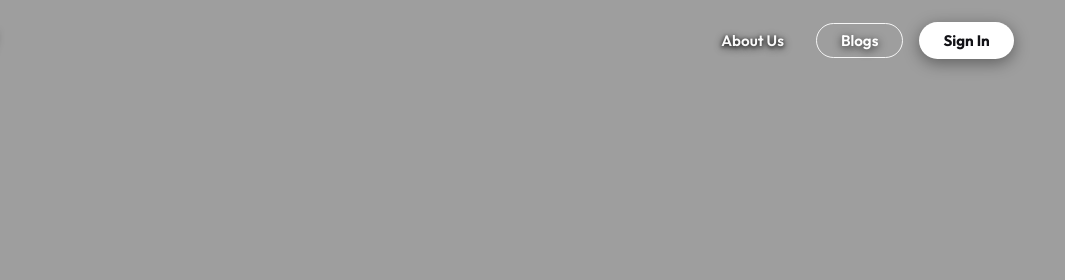
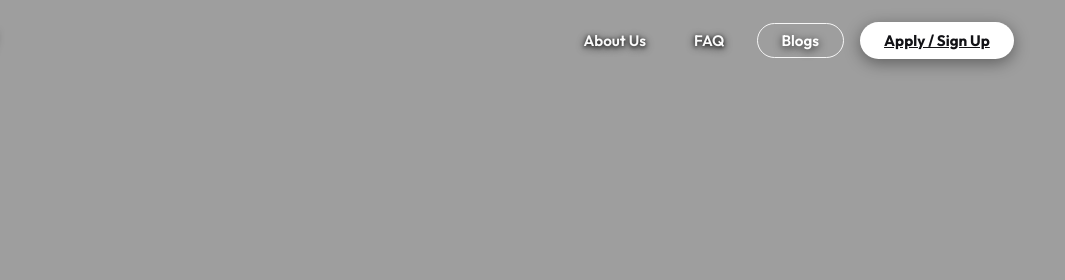
Before and after one commit to paritchan/confluence, a website: page index.html in a window 1280 px wide. Shown: the top 280 px of the page, 215-1280 px from the left. Drawn offline with nearby package versions, Linux system fonts and the light colour scheme.

Commit message:
feat: link to /signup page in navbar and how it works

```diff
--- a/index.html
+++ b/index.html
@@ -25,8 +25,9 @@
       </a>
       <nav class="nav-menu">
         <a href="about.html" id="nav-about-btn" class="nav-link">About Us</a>
+        <a href="faq.html" id="nav-faq-btn" class="nav-link">FAQ</a>
         <a href="#blogs" id="nav-blogs-btn" class="nav-btn-outline">Blogs</a>
-        <button id="nav-auth-btn" class="nav-btn-solid" type="button">Sign In</button>
+        <a href="/signup" id="nav-apply-btn" class="nav-btn-solid">Apply / Sign Up</a>
       </nav>
     </div>
   </header>
@@ -67,7 +68,7 @@
 
       <div class="steps-container">
         <!-- Step 1 -->
-        <div class="step-item" id="step-signup">
+        <a href="/signup" class="step-item step-link-item" id="step-signup" style="text-decoration: none; color: inherit;">
           <div class="step-badge">
             <svg class="step-icon" viewBox="0 0 24 24" fill="currentColor">
               <path d="M15 12c2.21 0 4-1.79 4-4s-1.79-4-4-4-4 1.79-4 4 1.79 4 4 4zm-9-2V7H4v3H1v2h3v3h2v-3h3v-2H6zm9 4c-2.67 0-8 1.34-8 4v2h16v-2c0-2.66-5.33-4-8-4z"/>
@@ -75,7 +76,7 @@
           </div>
           <h3 class="step-title">Sign Up</h3>
           <p class="step-desc">Create your profile in just a few minutes.</p>
-        </div>
+        </a>
 
         <!-- Connector 1 -->
         <div class="step-arrow" aria-hidden="true">
```
